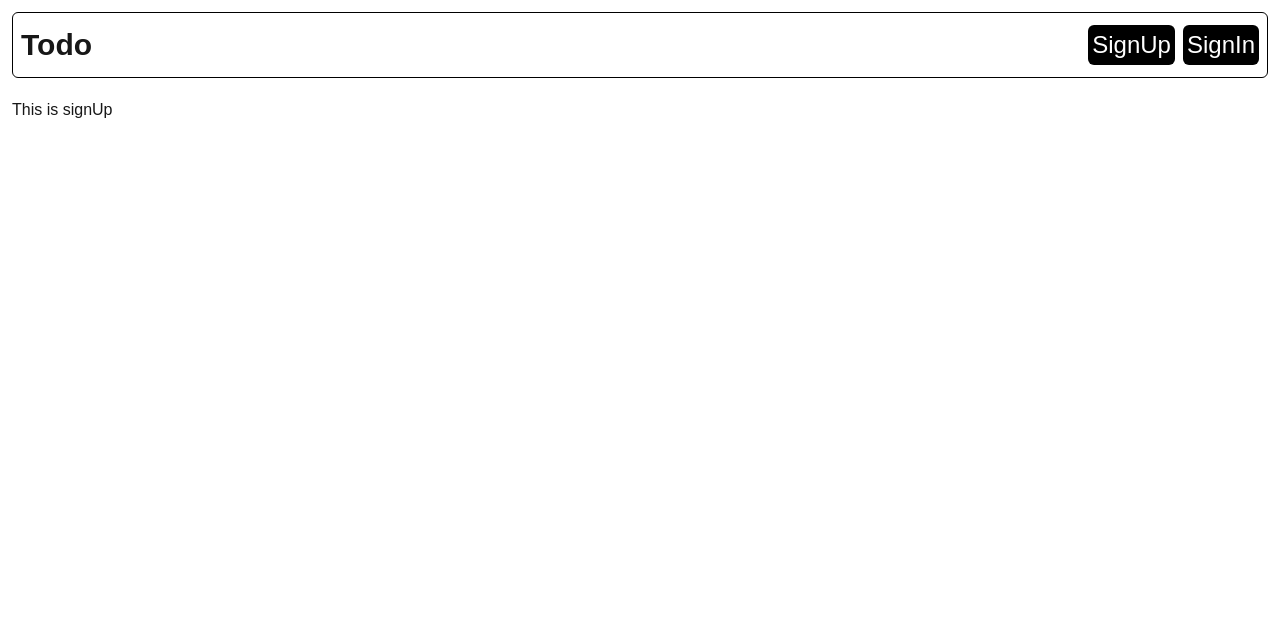
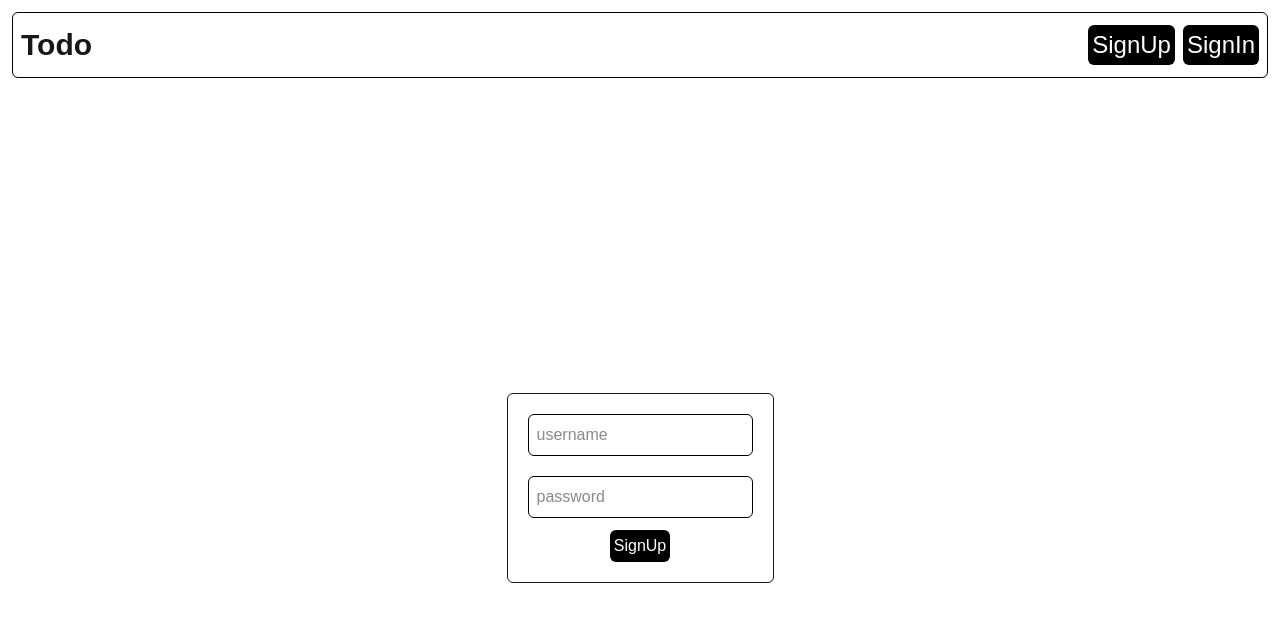
Before and after one commit to SiddhantDas18/Todo-Geogo, a Next.js app: page /signup in a window 1280 px wide. Shown: the top 622 px of the page. Built offline with nearby package versions, Linux system fonts and the light colour scheme.

Commit message:
Added SignUp endpoint

```diff
--- a/app/api/signin/route.ts
+++ b/app/api/signin/route.ts
@@ -0,0 +1,22 @@
+import { NextResponse, NextRequest } from "next/server";
+import bcrypt from 'bcrypt'
+
+
+export async function POST(req: NextRequest) {
+    try {
+
+        const data = await req.json()
+
+        return NextResponse.json({
+            msg: "Messege from server",
+            username: data.username,
+            password: data.password
+        })
+
+    } catch (e) {
+        return NextResponse.json({
+            msg: (e as Error).toString()
+        })
+    }
+
+}
--- a/app/api/signup/route.ts
+++ b/app/api/signup/route.ts
@@ -0,0 +1,35 @@
+import { NextResponse, NextRequest } from "next/server";
+import bcrypt from 'bcrypt'
+import prismaClient from "@/app/lib/db";
+
+
+export async function POST(req: NextRequest) {
+    try {
+
+        const response = await req.json()
+        console.log(response)
+        console.log(response.username)
+        console.log(response.password)
+
+        const hashedPaasword = await bcrypt.hash(response.password,10)
+
+
+        const sendData = await prismaClient.user.create({
+            data:{
+                username:response.username,
+                password:hashedPaasword
+            }
+        })
+
+        return NextResponse.json({
+            message:"You have been Signed Up"
+        })
+
+    } catch (e) {
+        return NextResponse.json({
+            msg: (e as Error).toString(),
+            msg2:"What is goinf on"
+        })
+    }
+
+}
--- /dev/null
+++ b/app/lib/db.ts
@@ -0,0 +1,9 @@
+import { PrismaClient } from '@prisma/client'
+
+const globalForPrisma = globalThis as unknown as { prisma: PrismaClient }
+
+export const prisma = globalForPrisma.prisma || new PrismaClient()
+
+if (process.env.NODE_ENV !== 'production') globalForPrisma.prisma = prisma
+
+export default prisma
--- a/app/signin/page.tsx
+++ b/app/signin/page.tsx
@@ -1,14 +1,41 @@
+'use client'
+import { useState } from "react"
+import axios from "axios"
+
+
 export default function SignIn(){
 
-    return <div className="pt-5 flex justify-center items-center h-screen overflow-hidden">
-        <div className="flex flex-col gap-3">
+    const [username,setUsername]=useState("")
+    const [password,setPassword]=useState("")
+
+
+    async function getData(){
+        if(username =="" || password==""){
+            alert("Invalid Input")
+        }else{
+            axios.post("/api/signin",{
+                username,
+                password
+            })
+            .then
+            console.log(`username:${username} password:${password}`)
+        }
+    }
+
+    return <div className="pt-5 flex justify-center items-center h-screen overflow-hidden ">
+        <div className="flex flex-col gap-3 border rounded-md p-5">
             <div className="flex flex-col gap-5">
-                <input type="text" placeholder="username" className="inpt-styling"/>
-                <input type="password" placeholder="password"className="inpt-styling"/>
+                <input type="text" placeholder="username" className="inpt-styling" onChange={e=>{
+                        setUsername(e.target.value)
+                    }}/>
+
+                <input type="password" placeholder="password"className="inpt-styling" onChange={e=>{
+                    setPassword(e.target.value)
+                }}/>
             </div>
 
             <div className="flex justify-center">
-                <button className="butn">SignIn</button>
+                <button className="butn" onClick={getData}>SignIn</button>
             </div>
         </div>
     </div>
--- a/app/signup/page.tsx
+++ b/app/signup/page.tsx
@@ -1,6 +1,42 @@
+'use client'
+import { useState } from "react"
+import axios from "axios"
+
+
 export default function SignUp(){
 
-    return <div className="pt-5">
-        This is signUp
+    const [username,setUsername]=useState("")
+    const [password,setPassword]=useState("")
+
+
+    async function getData(){
+        if(username =="" || password==""){
+            alert("Invalid Input")
+        }else{
+            axios.post("/api/signup",{
+                username,
+                password
+            })
+            .then
+            console.log(`username:${username} password:${password}`)
+        }
+    }
+
+    return <div className="pt-5 flex justify-center items-center h-screen overflow-hidden ">
+        <div className="flex flex-col gap-3 border rounded-md p-5">
+            <div className="flex flex-col gap-5">
+                <input type="text" placeholder="username" className="inpt-styling" onChange={e=>{
+                        setUsername(e.target.value)
+                    }}/>
+
+                <input type="password" placeholder="password"className="inpt-styling" onChange={e=>{
+                    setPassword(e.target.value)
+                }}/>
+            </div>
+
+            <div className="flex justify-center">
+                <button className="butn" onClick={getData}>SignUp</button>
+            </div>
+        </div>
     </div>
 }
--- a/package.json
+++ b/package.json
@@ -10,6 +10,9 @@
   },
   "dependencies": {
     "@prisma/client": "^6.6.0",
+    "@types/bcrypt": "^5.0.2",
+    "axios": "^1.9.0",
+    "bcrypt": "^5.1.1",
     "motion": "^12.9.2",
     "next": "15.3.1",
     "react": "^19.0.0",
```
Also changed, not shown: 1 other file (tests, documents, lock files or other folders).
